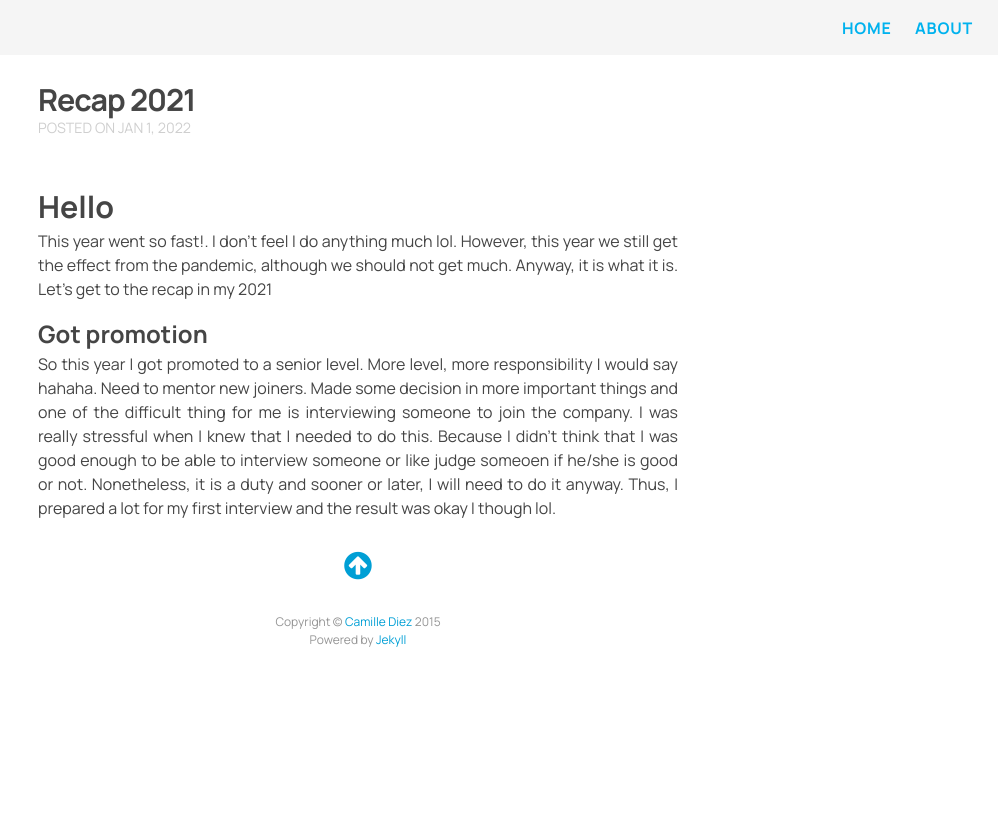
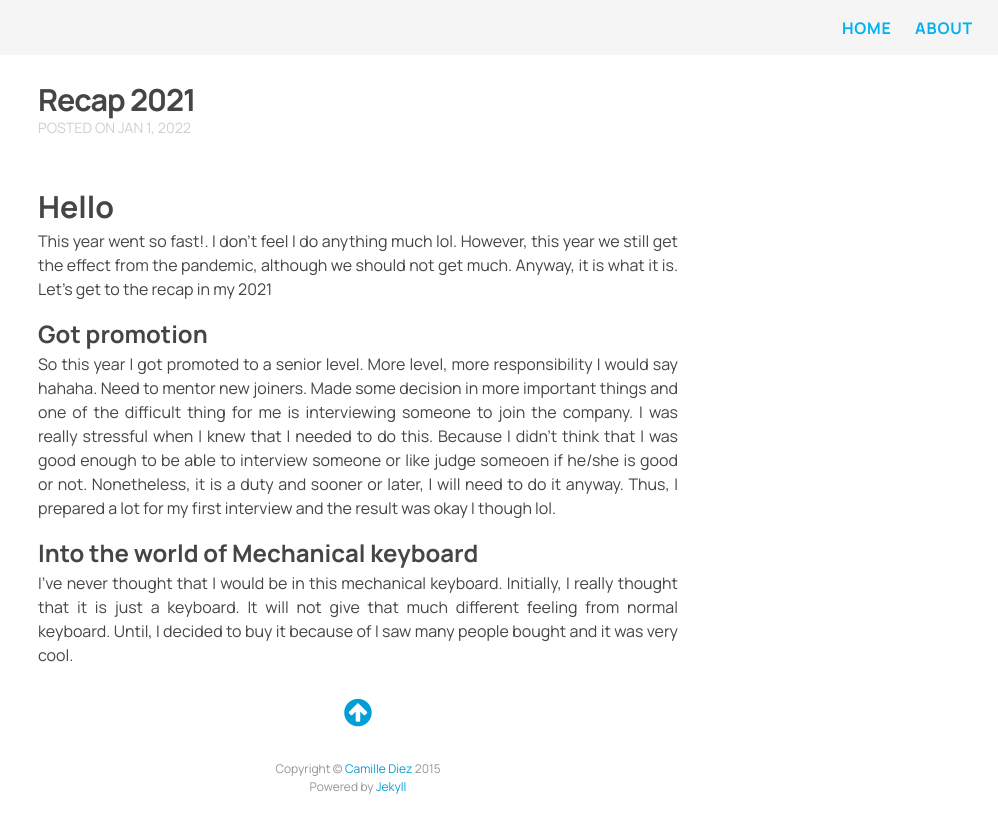
Before and after one commit to oat9002/oat9002.github.io, a Jekyll site: the page built from _posts/2022-01-01-recap-2021.md, in a window 1280 px wide. Shown: the top 833 px of the page, without its empty margins (282-1280 px from the left). Built offline with Jekyll 4.4.1, drawn with Linux system fonts in a browser that asks for light colours; nearby versions of some CDN libraries.

Commit message:
:construction:

```diff
--- a/_posts/2022-01-01-recap-2021.md
+++ b/_posts/2022-01-01-recap-2021.md
@@ -10,3 +10,7 @@ This year went so fast!. I don't feel I do anything much lol. However, this year
 ## Got promotion
 
 So this year I got promoted to a senior level. More level, more responsibility I would say hahaha. Need to mentor new joiners. Made some decision in more important things and one of the difficult thing for me is interviewing someone to join the company. I was really stressful when I knew that I needed to do this. Because I didn't think that I was good enough to be able to interview someone or like judge someoen if he/she is good or not. Nonetheless, it is a duty and sooner or later, I will need to do it anyway. Thus, I prepared a lot for my first interview and the result was okay I though lol.
+
+## Into the world of Mechanical keyboard
+
+I've never thought that I would be in this mechanical keyboard. Initially, I really thought that it is just a keyboard. It will not give that much different feeling from normal keyboard. Until, I decided to buy it because of I saw many people bought and it was very cool.
```
